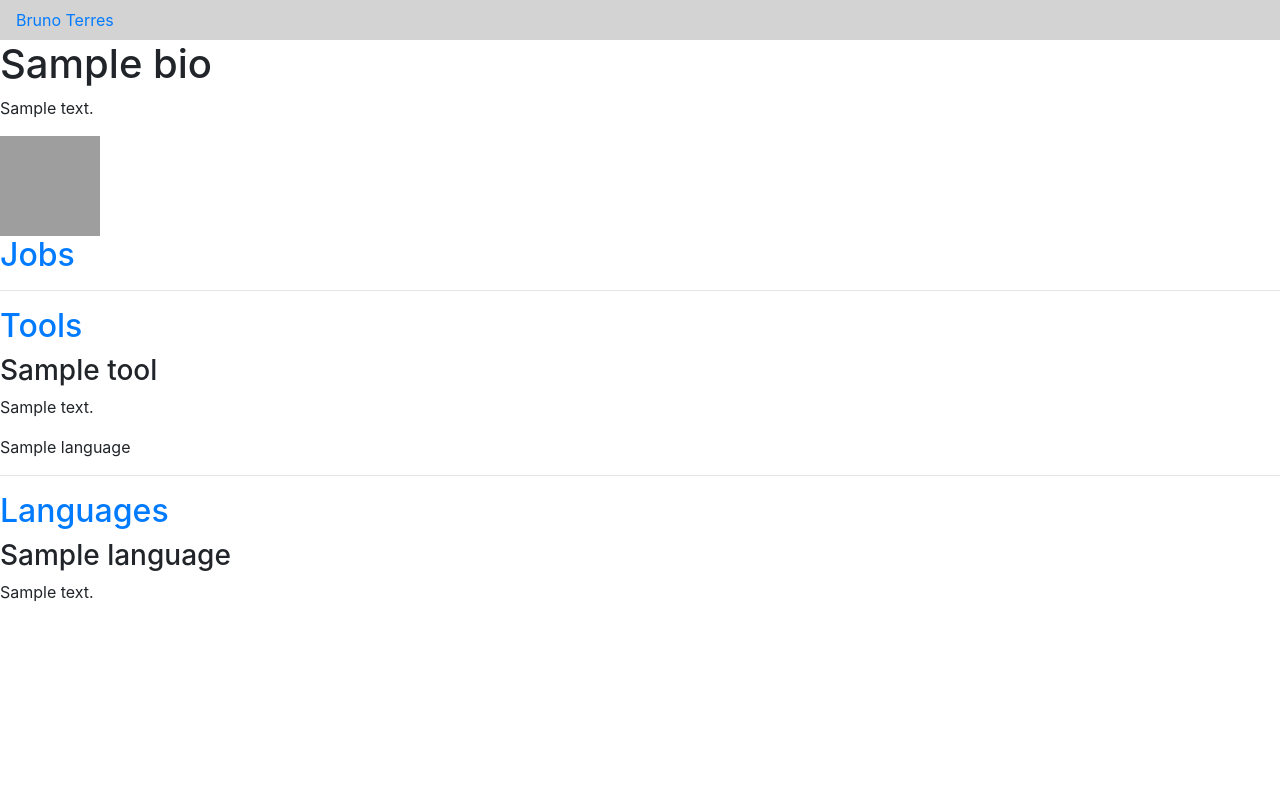
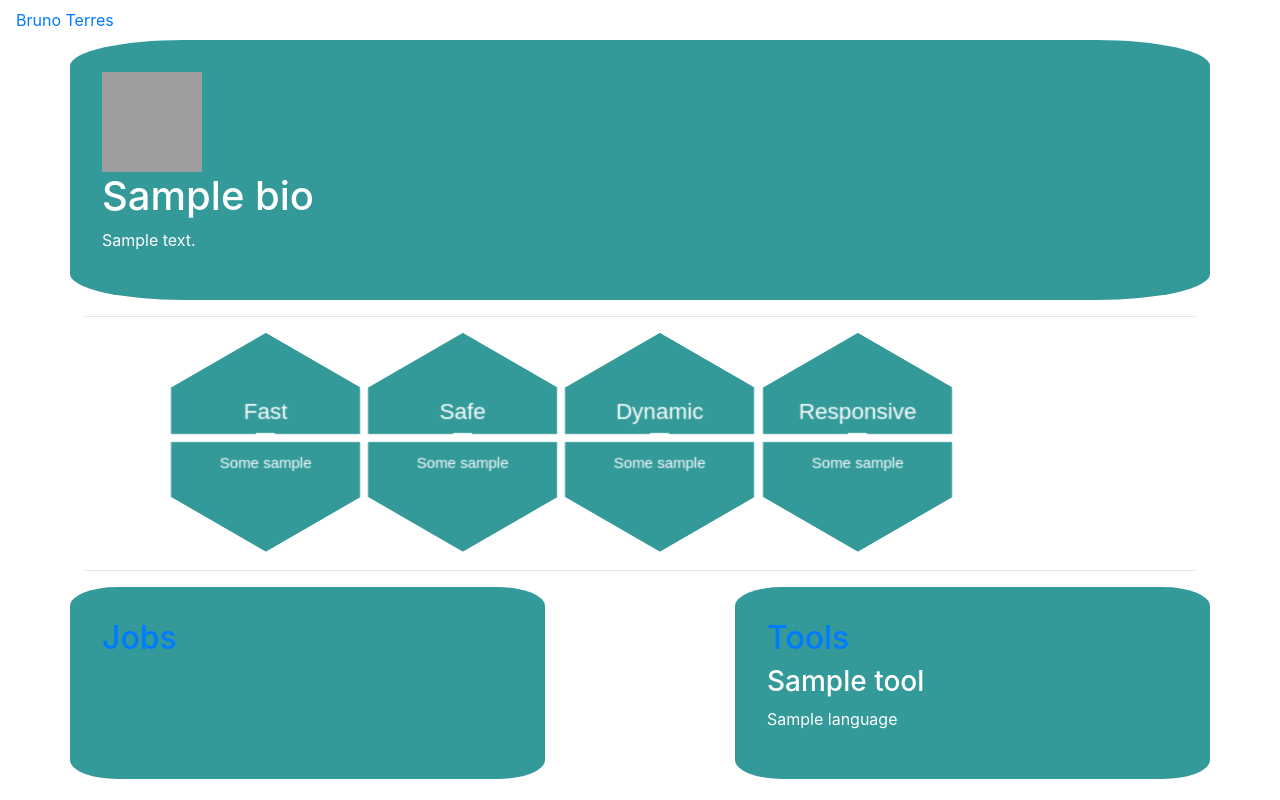
Before and after one commit to BrunoTerres/portfolio, a Django app: page /home/ in a window 1280 px wide. Run offline with Django 3.2, Linux system fonts and the light colour scheme; tables that the repository leaves empty hold one stand-in row (Sample ...); data that the repository does not hold is empty; grey boxes are pictures that could not be loaded.

Commit message:
first grid

```diff
--- a/portfolio/home/static/style.css
+++ b/portfolio/home/static/style.css
@@ -1,3 +1,183 @@
-.header {
-    background-color: lightgrey;
+.jobs {
+    background-color: rgba(0, 128, 128, 0.8);
+    padding: 2em;
+    border-radius: 10%;
+    color: white;
 }
+
+.tools {
+    background-color: rgba(0, 128, 128, 0.8);
+    padding: 2em;
+    border-radius: 10%;
+    color: white;
+}
+
+.bio {
+    background-color: rgba(0, 128, 128, 0.8);
+    padding: 2em;
+    border-radius: 10%;
+    color: white;
+}
+
+
+
+#hexGrid {
+  display: flex;
+  flex-wrap: wrap;
+  width: 90%;
+  margin: 0 auto;
+  overflow: hidden;
+  font-family: 'Raleway', sans-serif;
+  font-size: 15px;
+  list-style-type: none;
+}
+
+.hex {
+  position: relative;
+  visibility:hidden;
+  outline:1px solid transparent; /* fix for jagged edges in FF on hover transition */
+}
+.hex::after{
+  content:'';
+  display:block;
+  padding-bottom: 86.602%;  /* =  100 / tan(60) * 1.5 */
+}
+.hexIn{
+  position: absolute;
+  width:96%;
+  padding-bottom: 110.851%; /* =  width / sin(60) */
+  margin:0 2%;
+  overflow: hidden;
+  visibility: hidden;
+  outline:1px solid transparent; /* fix for jagged edges in FF on hover transition */
+  -webkit-transform: rotate3d(0,0,1,-60deg) skewY(30deg);
+      -ms-transform: rotate3d(0,0,1,-60deg) skewY(30deg);
+          transform: rotate3d(0,0,1,-60deg) skewY(30deg);
+}
+.hexIn * {
+  position: absolute;
+  visibility: visible;
+  outline:1px solid transparent; /* fix for jagged edges in FF on hover transition */
+}
+.hexLink {
+    display:block;
+    width: 100%;
+    height: 100%;
+    text-align: center;
+    color: #fff;
+    overflow: hidden;
+    -webkit-transform: skewY(-30deg) rotate3d(0,0,1,60deg);
+        -ms-transform: skewY(-30deg) rotate3d(0,0,1,60deg);
+            transform: skewY(-30deg) rotate3d(0,0,1,60deg);
+}
+
+/*** HEX CONTENT **********************************************************************/
+.hex img {
+  left: -100%;
+  right: -100%;
+  width: auto;
+  height: 100%;
+  margin: 0 auto;
+  -webkit-transform: rotate3d(0,0,0,0deg);
+      -ms-transform: rotate3d(0,0,0,0deg);
+          transform: rotate3d(0,0,0,0deg);
+}
+
+.hex h1, .hex p {
+  width: 100%;
+  padding: 5%;
+  box-sizing:border-box;
+  background-color: rgba(0, 128, 128, 0.8);
+  font-weight: 300;
+  -webkit-transition:  -webkit-transform .2s ease-out, opacity .3s ease-out;
+          transition:          transform .2s ease-out, opacity .3s ease-out;
+}
+.hex h1 {
+  bottom: 50%;
+  padding-top:50%;
+  font-size: 1.5em;
+  z-index: 1;
+  /* -webkit-transform:translate3d(0,-100%,0);
+      -ms-transform:translate3d(0,-100%,0);
+          transform:translate3d(0,-100%,0); */
+}
+.hex h1::after {
+  content: '';
+  position: absolute;
+  bottom: 0;
+  left: 45%;
+  width: 10%;
+  text-align: center;
+  border-bottom: 1px solid #fff;
+}
+.hex p {
+  top: 50%;
+  padding-bottom:50%;
+  /* -webkit-transform:translate3d(0,100%,0);
+      -ms-transform:translate3d(0,100%,0);
+          transform:translate3d(0,100%,0); */
+}
+
+
+/*** HOVER EFFECT  **********************************************************************/
+.hexLink:hover h1, .hexLink:focus h1,
+.hexLink:hover p, .hexLink:focus p{
+  -webkit-transform:translate3d(0,0,0);
+      -ms-transform:translate3d(0,0,0);
+          transform:translate3d(0,0,0);
+}
+
+/*** HEXAGON SIZING AND EVEN ROW INDENTATION *****************************************************************/
+@media (min-width:1201px) { /* <- 5-4  hexagons per row */
+  #hexGrid{
+    padding-bottom: 4.4%
+  }
+  .hex {
+    width: 20%; /* = 100 / 5 */
+  }
+  .hex:nth-child(9n+6){ /* first hexagon of even rows */
+    margin-left:10%;  /* = width of .hex / 2  to indent even rows */
+  }
+}
+
+@media (max-width: 1200px) and (min-width:901px) { /* <- 4-3  hexagons per row */
+  #hexGrid{
+    padding-bottom: 5.5%
+  }
+  .hex {
+    width: 25%; /* = 100 / 4 */
+  }
+  .hex:nth-child(7n+5){ /* first hexagon of even rows */
+    margin-left:12.5%;  /* = width of .hex / 2  to indent even rows */
+  }
+}
+
+@media (max-width: 900px) and (min-width:601px) { /* <- 3-2  hexagons per row */
+  #hexGrid{
+    padding-bottom: 7.4%
+  }
+  .hex {
+    width: 33.333%; /* = 100 / 3 */
+  }
+  .hex:nth-child(5n+4){ /* first hexagon of even rows */
+    margin-left:16.666%;  /* = width of .hex / 2  to indent even rows */
+  }
+}
+
+@media (max-width: 600px) { /* <- 2-1  hexagons per row */
+  #hexGrid{
+    padding-bottom: 11.2%
+  }
+  .hex {
+    width: 50%; /* = 100 / 3 */
+  }
+  .hex:nth-child(3n+3){ /* first hexagon of even rows */
+    margin-left:25%;  /* = width of .hex / 2  to indent even rows */
+  }
+}
+
+@media (max-width: 400px) {
+    #hexGrid {
+        font-size: 13px;
+    }
+}
--- a/portfolio/home/templates/home/index.html
+++ b/portfolio/home/templates/home/index.html
@@ -2,15 +2,71 @@
 
 {% block content %}
 
-
-    <div class="">
-        <h1>{{ dev }}</h1>
-        <p>{{ dev.bio }}</p>
-        <img src="https://avatars3.githubusercontent.com/u/44822671?s=460&v=4" alt="Avatar" width="100" height="100">
+<div class="container">
+    <div class="row">
+        <div class="col-md-12 bio">
+            <img src="https://avatars3.githubusercontent.com/u/44822671?s=460&v=4" alt="Avatar" width="100" height="100">
+            <h1>{{ dev }}</h1>
+            <p>{{ dev.bio }}</p>
+        </div>
     </div>
 
-    <div class="">
-        <div class="">
+    <hr>
+
+    <div class="row">
+
+        <ul id="hexGrid">
+
+            <li class="hex">
+              <div class="hexIn">
+                <a class="hexLink" href="">
+                  <h1>Fast</h1>
+                  <p>Some sample</p>
+                </a>
+              </div>
+            </li>
+
+
+            <li class="hex">
+              <div class="hexIn">
+                <a class="hexLink" href="">
+                  <h1>Safe</h1>
+                  <p>Some sample</p>
+                </a>
+              </div>
+            </li>
+
+
+
+            <li class="hex">
+              <div class="hexIn">
+                <a class="hexLink" href="">
+                  <h1>Dynamic</h1>
+                  <p>Some sample</p>
+                </a>
+              </div>
+            </li>
+
+
+
+
+            <li class="hex">
+              <div class="hexIn">
+                <a class="hexLink" href="">
+                  <h1>Responsive</h1>
+                  <p>Some sample</p>
+                </a>
+              </div>
+            </li>
+
+        </ul>
+
+    </div>
+
+    <hr>
+
+    <div class="row bottom_itens">
+        <div class="col-md-5 jobs">
             <h2><a href="jobs">Jobs</a></h2>
             {% for job in jobs %}
             <h3> {{ job.name }} </h3>
@@ -20,24 +76,15 @@
 
         <hr>
 
-        <div class="">
+        <div class="col-md-5 tools">
             <h2><a href="tools">Tools</a></h2>
             {% for tool in tools %}
             <h3> {{ tool.name }} </h3>
-            <p>{{ tool.description }}</p>
             <p>{{ tool.language }}</p>
             {% endfor %}
         </div>
 
-        <hr>
-
-        <div class="">
-            <h2><a href="languages">Languages</a></h2>
-            {% for language in languages %}
-            <h3> {{ language.name }} </h3>
-            <p>{{ language.description }}</p>
-            {% endfor %}
-        </div>
     </div>
 
+</div>
 {% endblock %}
```
